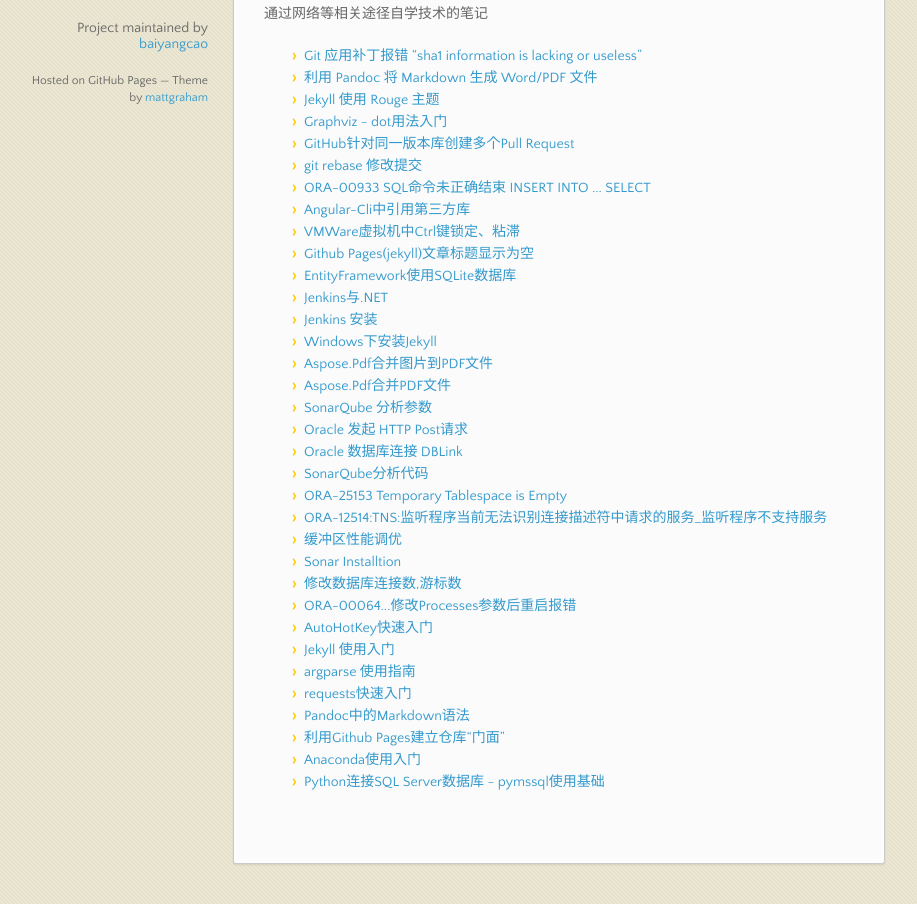
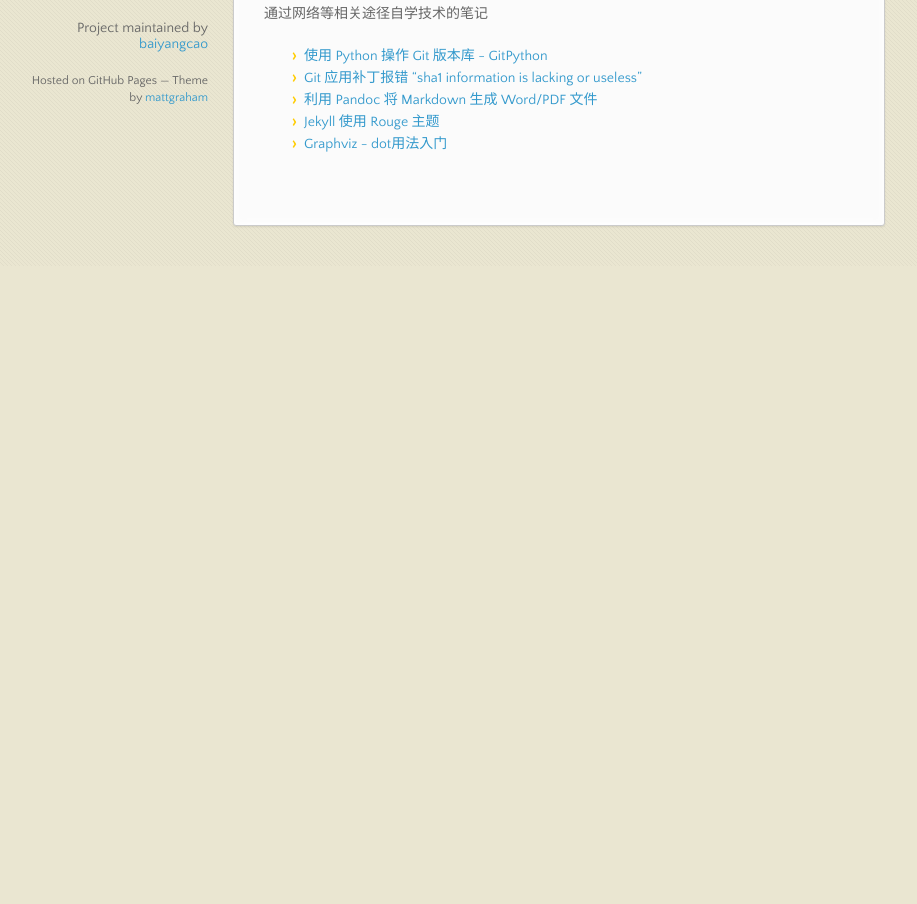
Before and after one commit to baiyangcao/Notes, a website: page docs/index.html in a window 1280 px wide. Shown: the part 654-1558 px from the top of the page, without its empty margins (82-999 px from the left). After the commit the page ends 920 px from the top, so only its background shows below. Drawn offline with nearby package versions, Linux system fonts and the light colour scheme.

Commit message:
添加GitPython入门笔记

```diff
--- a/docs/index.html
+++ b/docs/index.html
@@ -73,6 +73,8 @@
 
 <ul>
 
+<li><a href="https://baiyangcao.github.io/notes/2017/04/11/gitpython-tutorial.html">使用 Python 操作 Git 版本库 - GitPython</a></li>
+
 <li><a href="https://baiyangcao.github.io/notes/2017/04/05/git-sha1-lack.html">Git 应用补丁报错 “sha1 information is lacking or useless”</a></li>
 
 <li><a href="https://baiyangcao.github.io/notes/2017/03/31/pandoc-pdf.html">利用 Pandoc 将 Markdown 生成 Word/PDF 文件</a></li>
@@ -80,66 +82,6 @@
 <li><a href="https://baiyangcao.github.io/notes/2017/03/28/jekyll-rouge.html">Jekyll 使用 Rouge 主题</a></li>
 
 <li><a href="https://baiyangcao.github.io/notes/2017/03/23/graphviz-dot.html">Graphviz - dot用法入门</a></li>
-
-<li><a href="https://baiyangcao.github.io/notes/2017/03/20/github-multi-pull-request.html">GitHub针对同一版本库创建多个Pull Request</a></li>
-
-<li><a href="https://baiyangcao.github.io/notes/2017/03/19/git-rebase.html">git rebase 修改提交</a></li>
-
-<li><a href="https://baiyangcao.github.io/notes/2017/03/18/ora-00933.html">ORA-00933 SQL命令未正确结束 INSERT INTO ... SELECT</a></li>
-
-<li><a href="https://baiyangcao.github.io/notes/2017/03/15/angular-cli-json.html">Angular-Cli中引用第三方库</a></li>
-
-<li><a href="https://baiyangcao.github.io/notes/2017/03/14/vmware-ctrl.html">VMWare虚拟机中Ctrl键锁定、粘滞</a></li>
-
-<li><a href="https://baiyangcao.github.io/notes/2017/03/14/jekyll-empty-title.html">Github Pages(jekyll)文章标题显示为空</a></li>
-
-<li><a href="https://baiyangcao.github.io/notes/2017/03/13/ef-sqlite.html">EntityFramework使用SQLite数据库</a></li>
-
-<li><a href="https://baiyangcao.github.io/notes/2017/02/09/jenkins-dotnet.html">Jenkins与.NET</a></li>
-
-<li><a href="https://baiyangcao.github.io/notes/2017/02/03/jenkins-installation.html">Jenkins 安装</a></li>
-
-<li><a href="https://baiyangcao.github.io/notes/2017/01/29/jekyll-windows.html">Windows下安装Jekyll</a></li>
-
-<li><a href="https://baiyangcao.github.io/notes/2017/01/25/aspose-pdf-image.html">Aspose.Pdf合并图片到PDF文件</a></li>
-
-<li><a href="https://baiyangcao.github.io/notes/2017/01/17/aspose-pdf.html">Aspose.Pdf合并PDF文件</a></li>
-
-<li><a href="https://baiyangcao.github.io/notes/2017/01/11/sonarqube-analyz-parameter.html">SonarQube 分析参数</a></li>
-
-<li><a href="https://baiyangcao.github.io/notes/2017/01/05/oracle-http.html">Oracle 发起 HTTP Post请求</a></li>
-
-<li><a href="https://baiyangcao.github.io/notes/2016/12/27/oracle-dblink.html">Oracle 数据库连接 DBLink</a></li>
-
-<li><a href="https://baiyangcao.github.io/notes/2016/12/16/sonarqube-analyz.html">SonarQube分析代码</a></li>
-
-<li><a href="https://baiyangcao.github.io/notes/2016/12/15/ora-25153.html">ORA-25153 Temporary Tablespace is Empty</a></li>
-
-<li><a href="https://baiyangcao.github.io/notes/2016/12/11/ora-12514.html">ORA-12514:TNS:监听程序当前无法识别连接描述符中请求的服务_监听程序不支持服务</a></li>
-
-<li><a href="https://baiyangcao.github.io/notes/2016/12/08/oracle-buffer.html">缓冲区性能调优</a></li>
-
-<li><a href="https://baiyangcao.github.io/notes/2016/12/05/sonar-installtion.html">Sonar Installtion</a></li>
-
-<li><a href="https://baiyangcao.github.io/notes/2016/11/24/modify-session.html">修改数据库连接数,游标数</a></li>
-
-<li><a href="https://baiyangcao.github.io/notes/2016/11/16/ora-00064.html">ORA-00064...修改Processes参数后重启报错</a></li>
-
-<li><a href="https://baiyangcao.github.io/notes/2016/10/29/autohotkey-basic.html">AutoHotKey快速入门</a></li>
-
-<li><a href="https://baiyangcao.github.io/notes/2016/10/21/jekyll-basic.html">Jekyll 使用入门</a></li>
-
-<li><a href="https://baiyangcao.github.io/notes/2016/10/18/argparse-basic.html">argparse 使用指南</a></li>
-
-<li><a href="https://baiyangcao.github.io/notes/2016/10/17/requests-basic.html">requests快速入门</a></li>
-
-<li><a href="https://baiyangcao.github.io/notes/2016/10/16/pandoc-markdown.html">Pandoc中的Markdown语法</a></li>
-
-<li><a href="https://baiyangcao.github.io/notes/2016/10/14/github-pages-basic.html">利用Github Pages建立仓库“门面”</a></li>
-
-<li><a href="https://baiyangcao.github.io/notes/2016/10/13/anaconda-basic.html">Anaconda使用入门</a></li>
-
-<li><a href="https://baiyangcao.github.io/notes/2016/10/12/pymssql-basic.html">Python连接SQL Server数据库 - pymssql使用基础</a></li>
 
 </ul>
       </section>
```
Also changed, not shown: README.md.
